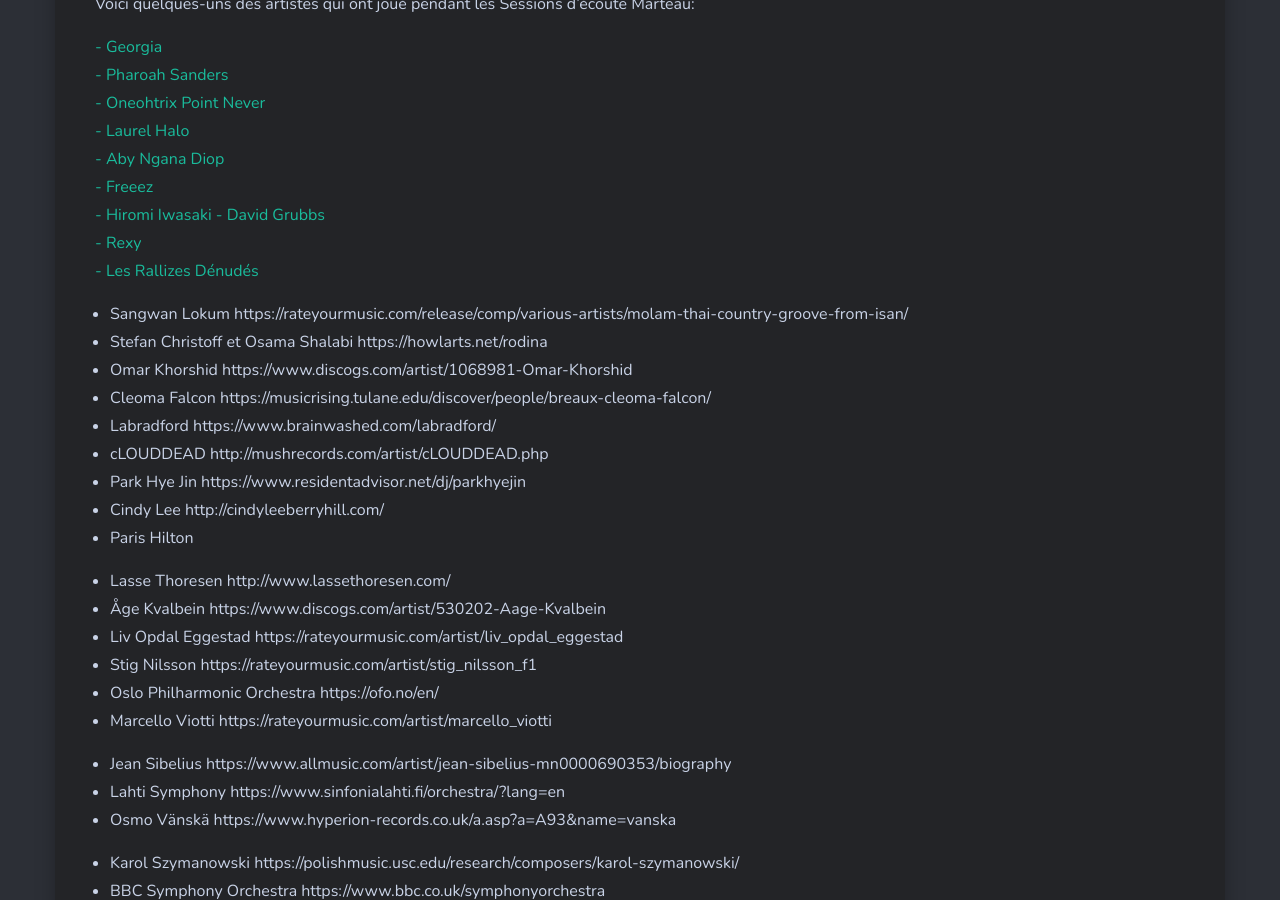
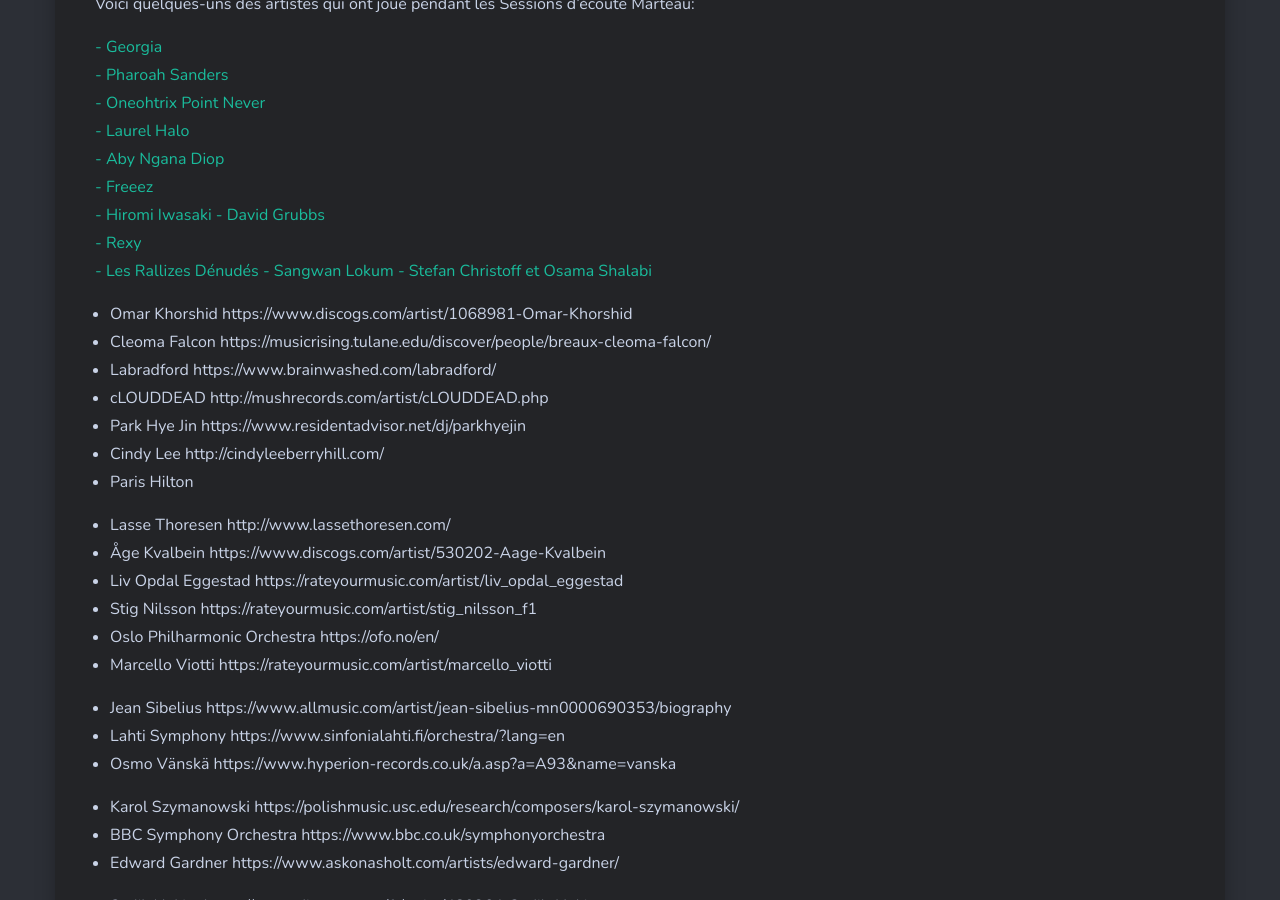
Before and after one commit to sessions-marteau/sessions-marteau-2.github.io, a Jekyll site: the page built from _pages/musique.md, in a window 1280 px wide and 900 px high, scrolled down 1445 px. Built offline with Jekyll 4.4.1, drawn with Linux system fonts in a browser that asks for light colours; nearby versions of some CDN libraries; some of the changed lines change nothing that is shown.

Commit message:
Update musique.md

```diff
--- a/_pages/musique.md
+++ b/_pages/musique.md
@@ -74,8 +74,10 @@
 </a>
 <a href="https://www.allmusic.com/artist/les-rallizes-d%C3%A9nud%C3%A9s-mn0001890518/biography" target="_blank">- Les Rallizes Dénudés
 </a>
-- Sangwan Lokum https://rateyourmusic.com/release/comp/various-artists/molam-thai-country-groove-from-isan/
-- Stefan Christoff et Osama Shalabi https://howlarts.net/rodina
+<a href="https://rateyourmusic.com/release/comp/various-artists/molam-thai-country-groove-from-isan/" target="_blank">- Sangwan Lokum
+</a>
+<a href="https://howlarts.net/rodina" target="_blank">- Stefan Christoff et Osama Shalabi
+</a>
 - Omar Khorshid https://www.discogs.com/artist/1068981-Omar-Khorshid
 - Cleoma Falcon https://musicrising.tulane.edu/discover/people/breaux-cleoma-falcon/
 - Labradford https://www.brainwashed.com/labradford/
```
